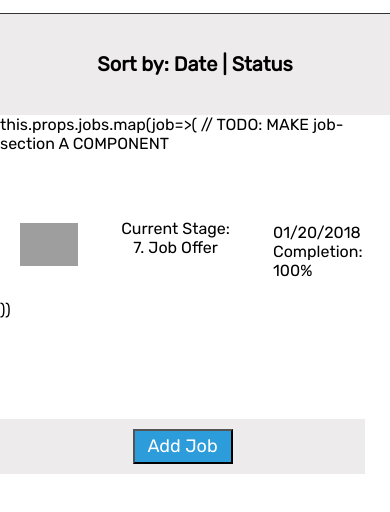
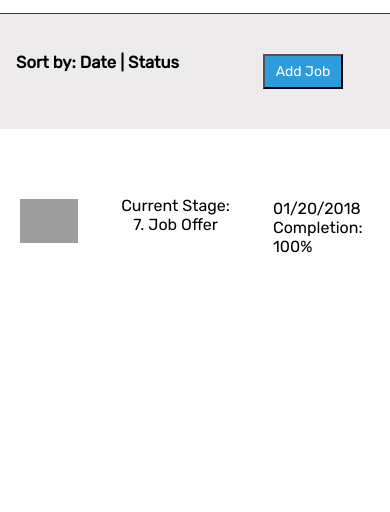
Before and after one commit to DevDigression/apply-yourself-client, a React app: page /dashboard in a window 390 px wide. Shown: the part 40-552 px from the top of the page. Built offline with nearby package versions, Linux system fonts and the light colour scheme; no server answers; grey boxes are pictures that could not be loaded.

Commit message:
dashboard header

```diff
--- a/src/components/pages/dashboard.css
+++ b/src/components/pages/dashboard.css
@@ -10,11 +10,40 @@
 	font-size: 24px;
 }
 
+.jobs-header {
+	background-color: #edebeb;
+	display: block;
+}
+
 .sort {
+	width: 50%;
+	font-size: 24px;
+	display: inline-block;
+	float: left;
+	margin: 0 auto;
 	text-align: center;
-	font-size: 24px;
+	padding: 10px;
+}
+
+.add-job {
+	width: 30%;
+	display: inline-block;
 	background-color: #edebeb;
-	padding: 5px;
+	padding: 40px;
+	float: right;
+	margin: 0 auto;
+}
+
+.add-job button {
+	width: 100px;
+	height: 35px;
+	background-color: #2d9cdb;
+	color: #fff;
+	font-size: 18px;
+}
+
+.clear {
+	clear: both;
 }
 
 .jobs-list {
@@ -56,22 +85,6 @@
 	display: inline-block;
 }
 
-.add-job {
-	clear: both;
-	text-align: center;
-	background-color: #edebeb;
-	margin-top: 200px;
-	padding: 10px;
-}
-
-.add-job button {
-	width: 100px;
-	height: 35px;
-	background-color: #2d9cdb;
-	color: #fff;
-	font-size: 18px;
-}
-
 @media only screen and (max-width: 768px) {
 	.dashboard h6 {
 		font-size: 20px;
@@ -110,12 +123,18 @@
 		display: inline-block;
 	}
 
+	.sort {
+		width: 50%;
+		font-size: 20px;
+	}
+
 	.add-job {
-		clear: both;
-		text-align: center;
-		background-color: #edebeb;
-		margin-top: 100px;
-		margin-right: 25px;
-		padding: 10px;
+		margin-right: 50px;
+	}
+
+	.add-job button {
+		margin-right: 20px;
+		width: 80px;
+		font-size: 14px;
 	}
 }
--- a/src/components/pages/dashboard.js
+++ b/src/components/pages/dashboard.js
@@ -16,11 +16,19 @@ export default class Dashboard extends React.Component {
     return (
       <div className="dashboard">
         <NavBar links={links} />
-        <div className="sort">
-          <h5>Sort by: Date | Status</h5>
+        <div className="jobs-header">
+          <div className="sort">
+            <h5>
+              Sort by: <span>Date | Status</span>
+            </h5>
+          </div>
+          <div className="add-job">
+            <button>Add Job</button>
+          </div>
+          <div className="clear" />
         </div>
         <div className="jobs-list">
-          this.props.jobs.map(job=>( // TODO: MAKE job-section A COMPONENT
+          {/* this.props.jobs.map(job=>( // TODO: MAKE job-section A COMPONENT */}
           <div className="job-section">
             <div className="job-image">
               <img src="https://dcassetcdn.com/design_img/8324/18028/18028_236752_8324_thumbnail.jpg" />
@@ -36,10 +44,7 @@ export default class Dashboard extends React.Component {
               {/*{job.notes}*/}
             </div>
           </div>
-          ))
-        </div>
-        <div className="add-job">
-          <button>Add Job</button>
+          {/*} )) */}
         </div>
       </div>
     );
```
